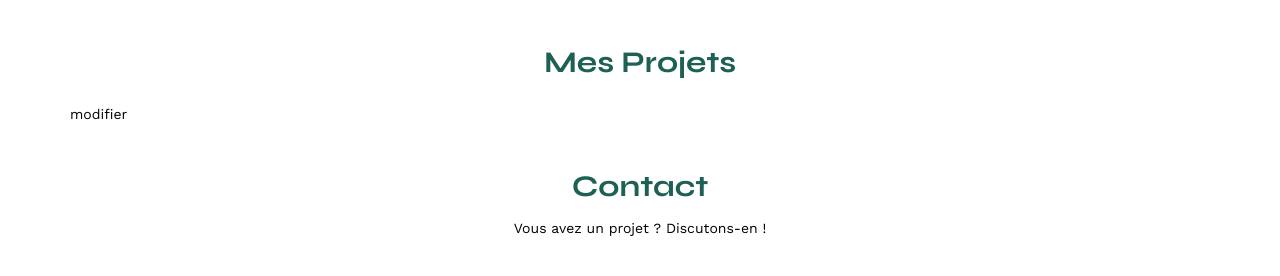
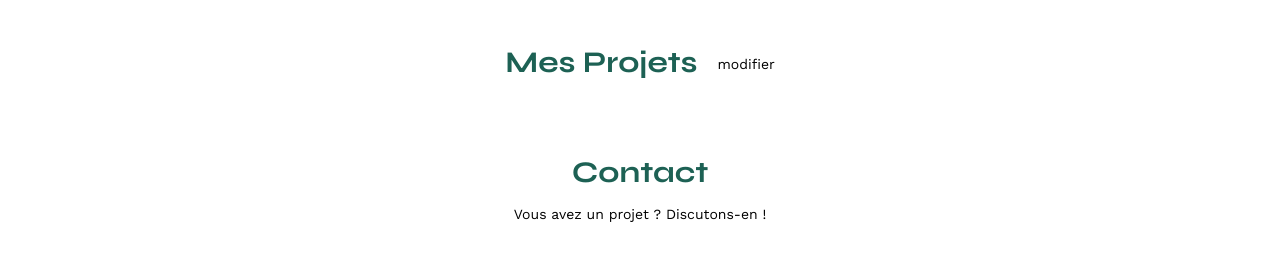
Before and after one commit to bloobeee/projet6, a plain HTML site: page FrontEnd/index.html in a window 1280 px wide. Shown: the part 488-764 px from the top of the page. Drawn offline with nearby package versions, Linux system fonts and the light colour scheme; no server answers.

Commit message:
modification du html bouton modifier javascript modifier

```diff
--- a/FrontEnd/assets/style.css
+++ b/FrontEnd/assets/style.css
@@ -347,3 +347,13 @@ html{
 .modalFig{
 	width: 100%;
 }
+
+.projet{
+	display: flex;
+    justify-content: center;
+    gap: 20px;
+}
+
+.modifier{
+	padding-top: 10px;
+}
--- a/FrontEnd/index.html
+++ b/FrontEnd/index.html
@@ -43,8 +43,10 @@
 			</article>
 		</section>
 		<section id="portfolio">
+			<div class="projet">
 			<h2>Mes Projets</h2>
 			<p class="modifier">modifier</p>
+			</div>
 			<div class="gallery">
 
 			</div>
--- a/FrontEnd/index.js
+++ b/FrontEnd/index.js
@@ -63,6 +63,7 @@ function openmodal() {
       figure.appendChild(figcaption);
       figure.appendChild(deleteIcon);
       figcaption.appendChild(deleteIcon);
+
 
     });
   });
```
